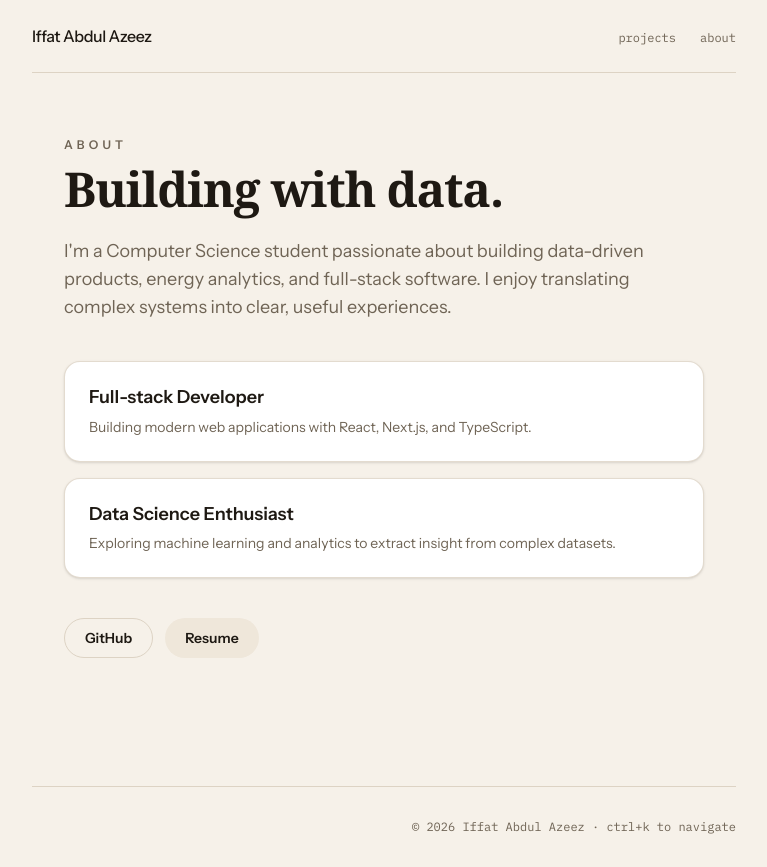
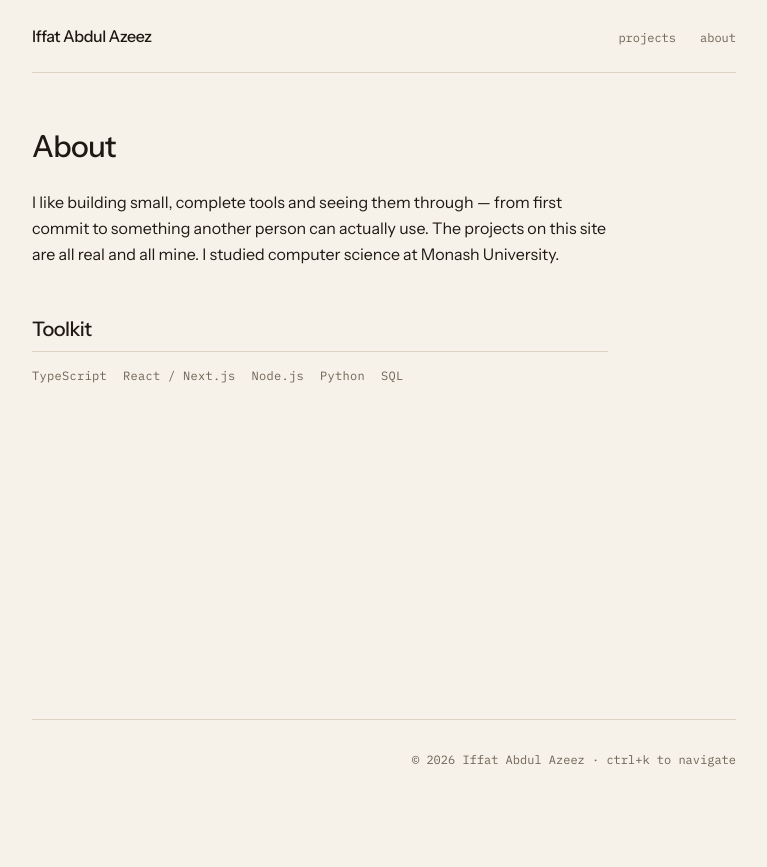
Before and after one commit to iffataz/website, a Next.js app: page /about in a window 1280 px wide. Shown: the whole page, without its empty margins (256-1023 px from the left). After the commit the page ends 800 px from the top, so only its background shows below. Built offline with nearby package versions, Linux system fonts and the light colour scheme.

Commit message:
feat(about): ledger about page with draft bio and toolkit

```diff
--- a/src/app/(site)/about/page.tsx
+++ b/src/app/(site)/about/page.tsx
@@ -1,63 +1,54 @@
-import { Container } from '@/src/components/Container'
-import { Card, CardDescription, CardHeader, CardTitle } from '@/src/components/ui/card'
-import { buttonClasses } from '@/src/components/ui/button'
+import { MonoLabel } from '@/src/components/MonoLabel'
 import { createMetadata } from '@/src/lib/seo/metadata'
+import { siteConfig } from '@/src/lib/site'
 
 export const metadata = createMetadata({
   title: 'About',
-  description: 'Learn more about Iffat Abdul Azeez, a Computer Science student building data-driven products and full-stack software.',
+  description: 'Who I am, what I work with, and what I am looking for.',
   path: '/about',
 })
 
+// DRAFT — mined from the project repos; Iffat review before merge.
+const toolkit = ['TypeScript', 'React / Next.js', 'Node.js', 'Python', 'SQL']
+
 export default function AboutPage() {
   return (
-    <Container className="py-16">
-      <div className="max-w-3xl">
-        <p className="text-xs font-semibold uppercase tracking-[0.35em] text-muted-foreground">About</p>
-        <h1 className="mt-3 text-4xl font-semibold tracking-tight font-serif sm:text-5xl">Building with data.</h1>
-        <p className="mt-6 text-lg text-muted-foreground">
-          I'm a Computer Science student passionate about building data-driven products, energy analytics,
-          and full-stack software. I enjoy translating complex systems into clear, useful experiences.
-        </p>
+    <div className="max-w-xl pt-14">
+      <h1 className="text-3xl font-medium tracking-tight">About</h1>
 
-        <div className="mt-10 grid gap-4">
-          <Card>
-            <CardHeader>
-              <CardTitle className="text-lg">Full-stack Developer</CardTitle>
-              <CardDescription>
-                Building modern web applications with React, Next.js, and TypeScript.
-              </CardDescription>
-            </CardHeader>
-          </Card>
-          <Card>
-            <CardHeader>
-              <CardTitle className="text-lg">Data Science Enthusiast</CardTitle>
-              <CardDescription>
-                Exploring machine learning and analytics to extract insight from complex datasets.
-              </CardDescription>
-            </CardHeader>
-          </Card>
+      {/* DRAFT — Iffat review before merge. Facts limited to what is verifiable
+          today; hackathons/internships/coursework are added in the content
+          phase from the resume. */}
+      <p className="mt-6 leading-relaxed">
+        I like building small, complete tools and seeing them through — from
+        first commit to something another person can actually use. The projects
+        on this site are all real and all mine. I studied computer science at
+        Monash University.
+      </p>
+
+      <section className="mt-12">
+        <h2 className="border-b border-rule pb-2 text-xl font-medium tracking-tight">
+          Toolkit
+        </h2>
+        <div className="mt-4 flex flex-wrap gap-x-4 gap-y-2">
+          {toolkit.map((tool) => (
+            <MonoLabel key={tool}>{tool}</MonoLabel>
+          ))}
         </div>
+      </section>
 
-        <div className="mt-10 flex flex-wrap gap-3">
+      {siteConfig.resumeAvailable && (
+        <section className="mt-12">
           <a
-            href="https://github.com/iffataz"
+            href="/resume.pdf"
             target="_blank"
             rel="noopener noreferrer"
-            className={buttonClasses({ variant: 'outline' })}
+            className="font-mono text-xs text-accent hover:underline"
           >
-            GitHub
+            resume (pdf) ↗
           </a>
-          <a
-            href="/resume.pdf"
-            className={buttonClasses({ variant: 'secondary' })}
-            target="_blank"
-            rel="noopener noreferrer"
-          >
-            Resume
-          </a>
-        </div>
-      </div>
-    </Container>
+        </section>
+      )}
+    </div>
   )
 }
```
